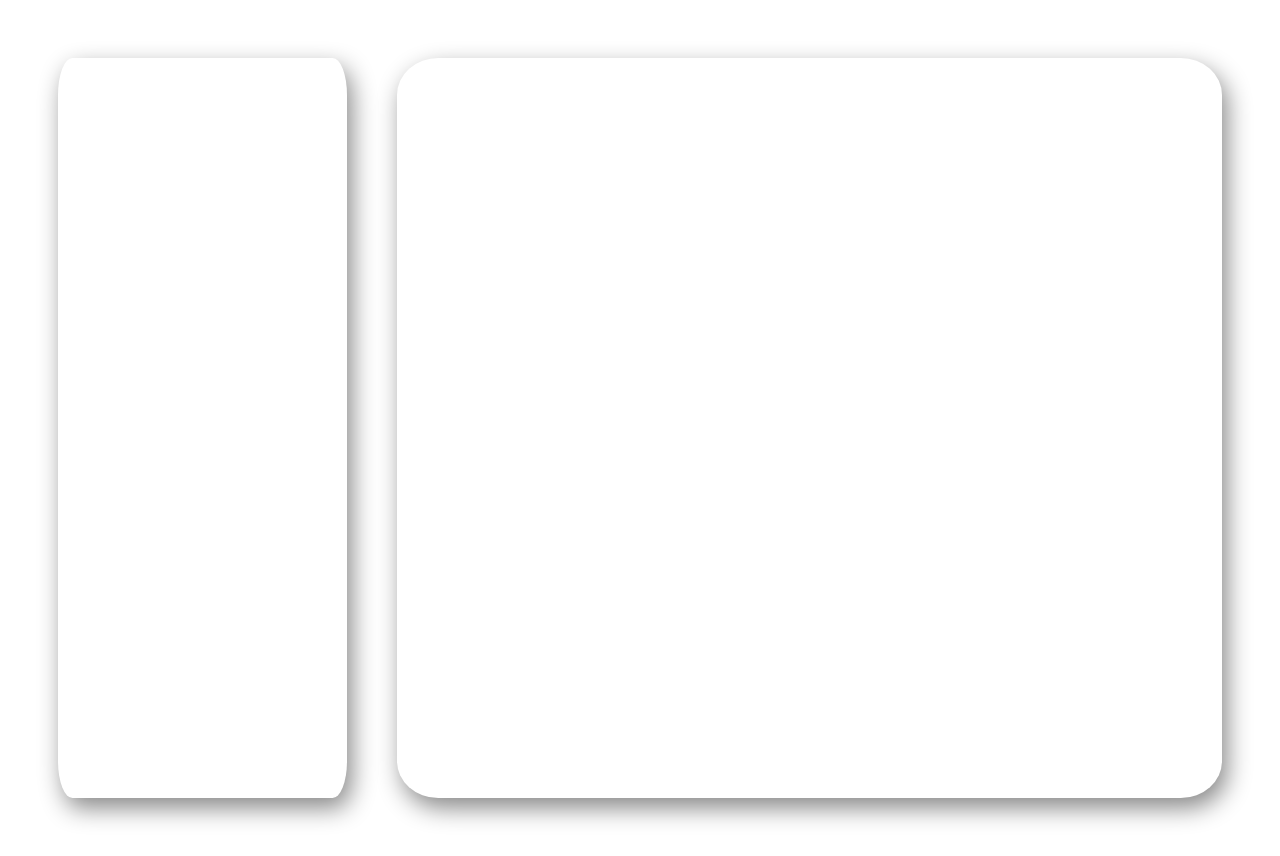
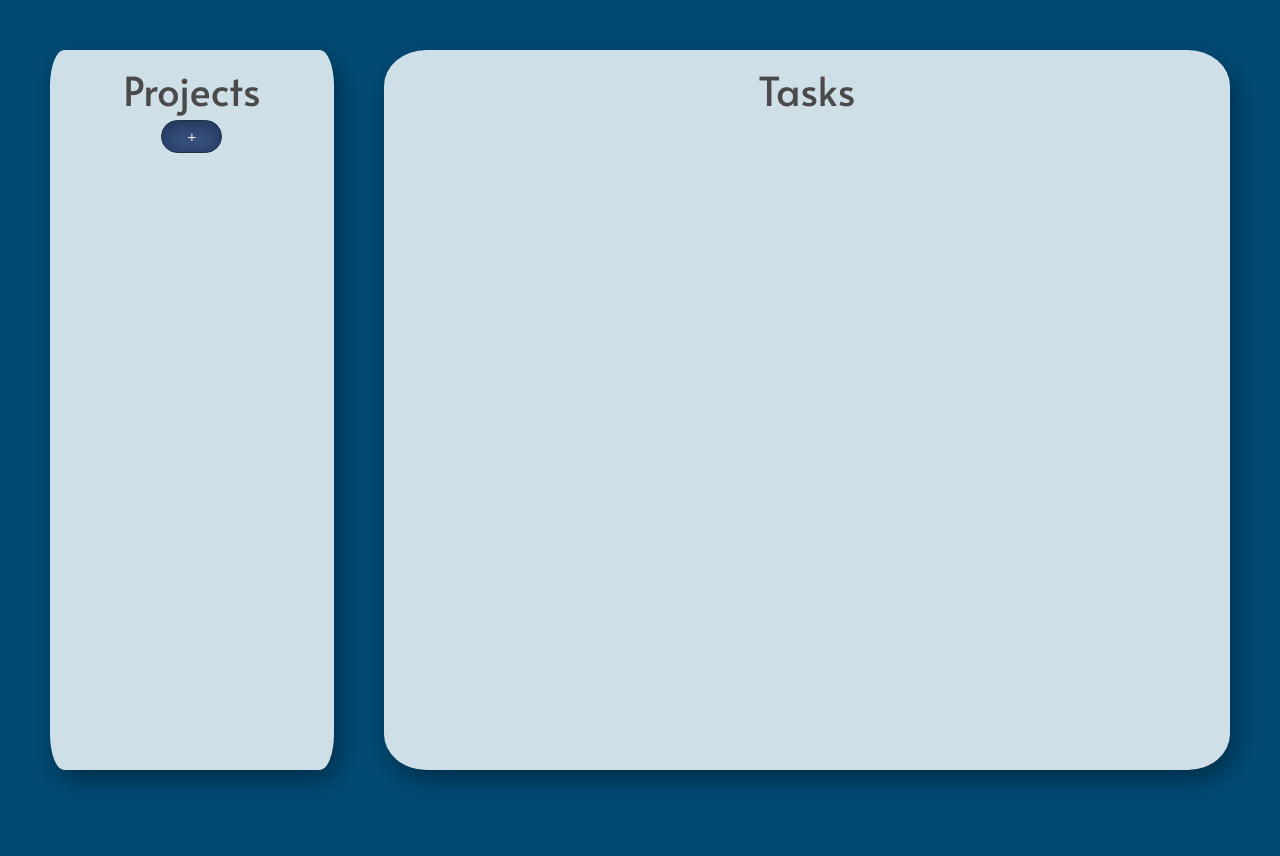
Before and after one commit to Matt-Mc/ToDoList, a website with bundled scripts: page dist/index.html in a window 1280 px wide. After the commit the page ends 820 px from the top, so only its background shows below. Built offline with nearby package versions, Linux system fonts and the light colour scheme.

Commit message:
update UI, changed the Modules to work properly now

```diff
--- a/css/style.css
+++ b/css/style.css
@@ -1,17 +1,73 @@
+html,body{
+    font-family: 'Alata', sans-serif;
+    background-color:#004b75;
+}
 .Content{
     display: flex;
     flex-direction: row;
 }
 
+.projectTitle{
+    font-size: 40px;
+}
+
+.projectHolder{
+    width: 100%;
+    height: 15%;
+    display: flex;
+    flex-direction: column;
+    align-items: center;
+    margin-bottom: 5px;
+}
+
+.projectItemHolder{
+    width: 100%;
+    height: 100%;
+}
+
+.taskTitle{
+    font-size: 40px;
+    text-align: center;
+    padding-bottom: 10px;
+
+}
+
+.projectAdd {
+	box-shadow:inset 0px 0px 15px 3px #23395e;
+	background:linear-gradient(to bottom, #2e466e 5%, #415989 100%);
+	background-color:#004b75;
+	border-radius:17px;
+	border:1px solid #1f2f47;
+	display:inline-block;
+	cursor:pointer;
+	color:#ffffff;
+	font-family:Arial;
+	font-size:15px;
+	padding:7px 25px;
+	text-decoration:none;
+	text-shadow:0px 1px 0px #263666;
+}
+.projectAdd:hover {
+	background:linear-gradient(to bottom, #7b94c9 5%, #2e466e 100%);
+	background-color:#7b94c9;
+}
+.projectAdd:active {
+	position:relative;
+	top:1px;
+}
+
+
 .projectContainer{
     border-radius: 5%;
-
+    display: flex;
+    flex-direction: column;
     height: 90vh;
     width: 25%;
     float: left;
     padding: 10px;
-    box-shadow: 5px 10px 25px #888888;
+    box-shadow: 5px 10px 25px #002f4a;
     margin: 50px;
+    background-color:#cfdfe8;
 }
 
 .taskContainer{
@@ -26,6 +82,48 @@
 
 
     padding: 10px;
-    box-shadow: 5px 10px 25px #888888;
+    box-shadow: 5px 10px 25px #002f4a;
+
+    background-color:#cfdfe8;
 
 }
+
+
+.delete{
+    float: right;
+}
+
+.modal {
+    display: none; /* Hidden by default */
+    position: fixed; /* Stay in place */
+    z-index: 1; /* Sit on top */
+    left: 0;
+    top: 0;
+    width: 100%; /* Full width */
+    height: 100%; /* Full height */
+    overflow: auto; /* Enable scroll if needed */
+    background-color: rgb(0,0,0); /* Fallback color */
+    background-color: rgba(0,0,0,0.4); /* Black w/ opacity */
+}
+
+.modal-content {
+    background-color: #fefefe;
+    margin: 15% auto; /* 15% from the top and centered */
+    padding: 20px;
+    border: 1px solid #888;
+    width: 80%; /* Could be more or less, depending on screen size */
+}
+
+.close {
+    color: #aaa;
+    float: right;
+    font-size: 28px;
+    font-weight: bold;
+}
+
+.close:hover,
+.close:focus {
+    color: black;
+    text-decoration: none;
+    cursor: pointer;
+  }
--- a/src/index.js
+++ b/src/index.js
@@ -1,4 +1,36 @@
 import renderView from './modules/RenderView';
+import createProject from './modules/Project';
+
+renderView();
+let projectAdd = document.querySelector("#projectAdd");
+const modelClose = document.querySelectorAll("#ModalClose")
+const submitButton = document.querySelector("#Submit")
 
 
-renderView();
+
+let defaultProject = new createProject('Default');
+defaultProject.createNewTask('Default Tasks', 'Today', 'a task to do today', '4')
+
+
+
+console.log(defaultProject)
+
+
+projectAdd.addEventListener('click', (e) => {
+    const modal = document.querySelector('#myModal');
+    modal.style.display ="block";
+});
+
+
+modelClose.forEach(button => {
+    button.addEventListener('click', (e) => {
+        const modal = document.querySelector("#myModal")
+        modal.style.display = "none";
+    });
+});
+
+submitButton.addEventListener('click', (e) => {
+    const modal = document.querySelector("#myModal")
+    modal.style.display = "none";
+    addBookToLibrary()
+})
--- a/src/modules/Project.js
+++ b/src/modules/Project.js
@@ -3,7 +3,7 @@ import createTask from './Task'
 class createProject {
     constructor(Title, currentTasks) {
         this.Title = Title;
-        this.currentTasks = currentTasks;
+        this.currentTasks = [] || currentTasks;
     }
 
     createNewTask(Title, Date, Description, Urgency){
@@ -15,4 +15,4 @@ class createProject {
 
 
 
-module.exports = createProject;
+export default createProject;
--- a/src/modules/RenderView.js
+++ b/src/modules/RenderView.js
@@ -3,9 +3,40 @@ module.exports = function RenderView(){
 
     let projectContainer  = document.createElement("div");
     projectContainer.setAttribute('class','projectContainer')
+
+
+
+    let projectHolder = document.createElement("div")
+    projectHolder.setAttribute('class','projectHolder')
+
+    let projectItemHolder = document.createElement("div")
+    projectItemHolder.setAttribute('class','projectItemHolder')
+
+
+    let projectTitle = document.createElement("h1");
+    projectTitle.setAttribute('class','projectTitle');
+    projectTitle.innerHTML = "Projects"
+
+    let projectAdd = document.createElement("button");
+    projectAdd.setAttribute('class','projectAdd');
+    projectAdd.setAttribute('id','projectAdd');
+    projectAdd.innerHTML = "+"
+
+
+
+    projectHolder.appendChild(projectTitle);
+    projectHolder.appendChild(projectAdd);
+    projectContainer.appendChild(projectHolder);
+    projectContainer.appendChild(projectItemHolder);
     container.appendChild(projectContainer)
 
     let taskContainer  = document.createElement("div");
     taskContainer.setAttribute('class','taskContainer')
+
+    let taskTitle = document.createElement("h1");
+    taskTitle.setAttribute('class','taskTitle');
+    taskTitle.innerHTML = "Tasks"
+
+    taskContainer.appendChild(taskTitle)
     container.appendChild(taskContainer)
 }
--- a/src/modules/Task.js
+++ b/src/modules/Task.js
@@ -7,4 +7,4 @@ class createTask {
     }
 }
 
-module.exports = createTask;
+export default createTask;
```
Also changed, not shown: dist/index.html, dist/main.js.
